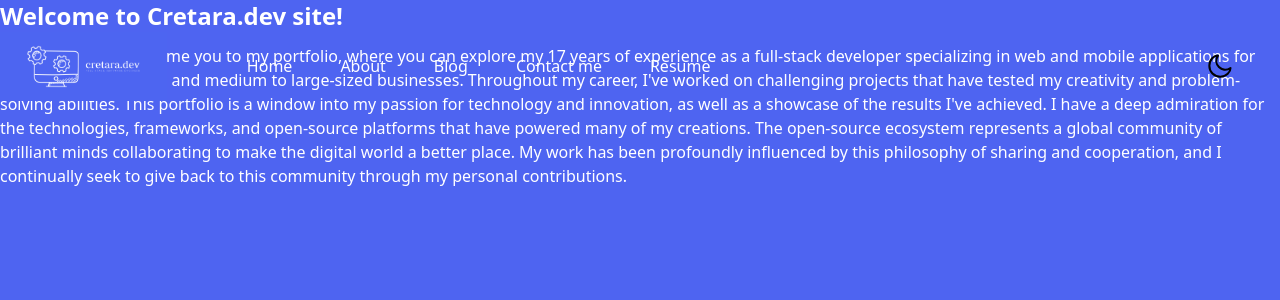
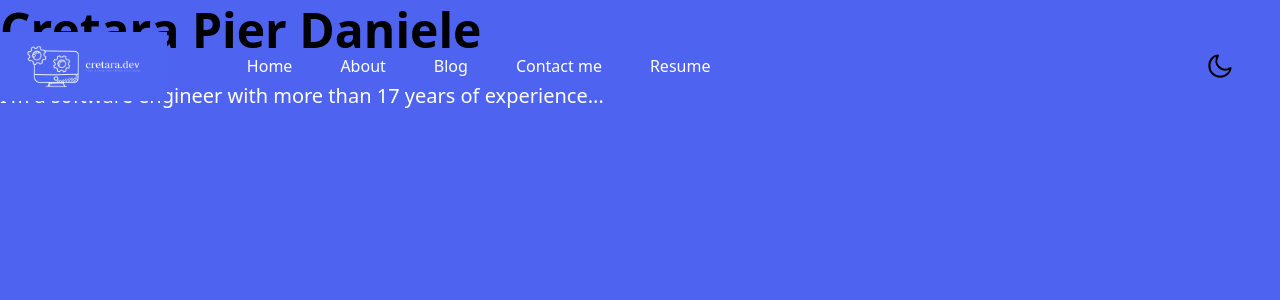
Before and after one commit to cretara/cretaradev-frontend-new, a Next.js app: page /about in a window 1280 px wide. Shown: the top 300 px of the page. Built offline with nearby package versions, Linux system fonts and the light colour scheme.

Commit message:
Fixed eslint configuration (react/no-unescaped-entities disabled) and next build Updated about section starting from text

```diff
--- a/app/about/page.tsx
+++ b/app/about/page.tsx
@@ -1,12 +1,12 @@
 export default async function Page() {
   return (
     <main>
-      <h1 className={"text-2xl font-extrabold pb-3"}>
-        Welcome to Cretara.dev site!
+      <h1 className="mb-5 text-3xl font-bold leading-tight text-black dark:text-white sm:text-4xl sm:leading-tight md:text-5xl md:leading-tight">
+        Cretara Pier Daniele
       </h1>
-      <h5>I'm delighted to welcome you to my portfolio, where you can explore my 17 years of experience as a full-stack developer specializing in web and mobile applications for public administrations and medium to large-sized businesses. Throughout my career, I've worked on challenging projects that have tested my creativity and problem-solving abilities. This portfolio is a window into my passion for technology and innovation, as well as a showcase of the results I've achieved.
-
-          I have a deep admiration for the technologies, frameworks, and open-source platforms that have powered many of my creations. The open-source ecosystem represents a global community of brilliant minds collaborating to make the digital world a better place. My work has been profoundly influenced by this philosophy of sharing and cooperation, and I continually seek to give back to this community through my personal contributions.</h5>
+      <p className="mb-12 text-base font-medium !leading-relaxed text-body-color dark:text-white dark:opacity-90 sm:text-lg md:text-xl">
+        I'm a software engineer with more than 17 years of experience...
+      </p>
     </main>
   );
 }
--- a/components/Body/index.tsx
+++ b/components/Body/index.tsx
@@ -12,13 +12,14 @@ const Body = () => {
               data-wow-delay=".2s"
             >
               <h1 className="mb-5 text-3xl font-bold leading-tight text-black dark:text-white sm:text-4xl sm:leading-tight md:text-5xl md:leading-tight">
-                Cretara.dev site
+                Cretara.dev portfolio site
               </h1>
               <p className="mb-12 text-base font-medium !leading-relaxed text-body-color dark:text-white dark:opacity-90 sm:text-lg md:text-xl">
                 I'm delighted to welcome you to my personal portfolio site,
                 where you can explore more than 17 years of experience as a
-                full-stack developer specializing in web and mobile applications
-                for public administrations and medium to large-sized businesses.
+                full-stack engineer, architect and developer specializing in web
+                and mobile applications for public administrations and medium to
+                large-sized businesses.
               </p>
               <p className="mb-12 text-base font-medium !leading-relaxed text-body-color dark:text-white dark:opacity-90 sm:text-lg md:text-xl">
                 Throughout my career, I've worked on challenging projects that
```
Also changed, not shown: .eslintrc.json.
